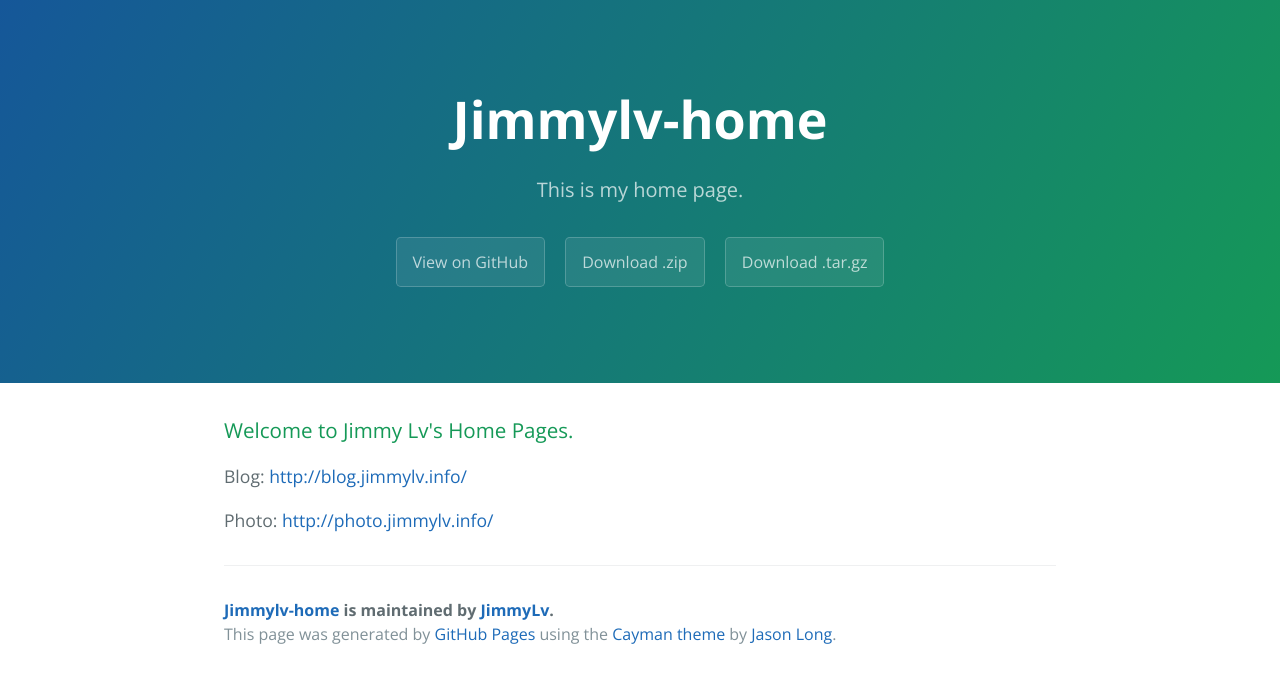
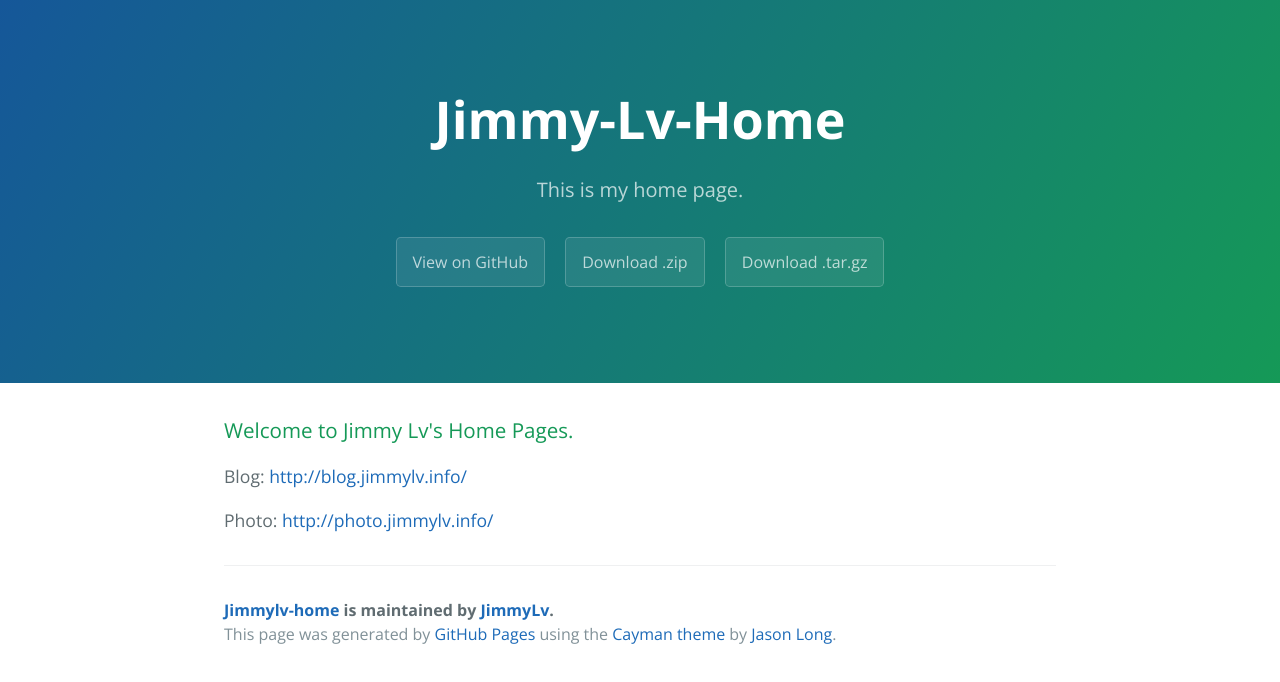
Before and after one commit to JimmyLv/JimmyLv-Home, a plain HTML site: page index.html in a window 1280 px wide. Drawn offline with nearby package versions, Linux system fonts and the light colour scheme.

Commit message:
Update index.html

```diff
--- a/index.html
+++ b/index.html
@@ -2,7 +2,7 @@
 <html lang="en-us">
   <head>
     <meta charset="UTF-8">
-    <title>Jimmylv-home by JimmyLv</title>
+    <title>Jimmy-Lv-Home by Jimmy Lv</title>
     <meta name="viewport" content="width=device-width, initial-scale=1">
     <link rel="stylesheet" type="text/css" href="stylesheets/normalize.css" media="screen">
     <link href='http://fonts.googleapis.com/css?family=Open+Sans:400,700' rel='stylesheet' type='text/css'>
@@ -11,11 +11,11 @@
   </head>
   <body>
     <section class="page-header">
-      <h1 class="project-name">Jimmylv-home</h1>
+      <h1 class="project-name">Jimmy-Lv-Home</h1>
       <h2 class="project-tagline">This is my home page.</h2>
-      <a href="https://github.com/JimmyLv/JimmyLv-Home" class="btn">View on GitHub</a>
-      <a href="https://github.com/JimmyLv/JimmyLv-Home/zipball/master" class="btn">Download .zip</a>
-      <a href="https://github.com/JimmyLv/JimmyLv-Home/tarball/master" class="btn">Download .tar.gz</a>
+      <a href="https://github.com/JimmyLv/Jimmy-Lv-Home" class="btn">View on GitHub</a>
+      <a href="https://github.com/JimmyLv/Jimmy-Lv-Home/zipball/master" class="btn">Download .zip</a>
+      <a href="https://github.com/JimmyLv/Jimmy-Lv-Home/tarball/master" class="btn">Download .tar.gz</a>
     </section>
 
     <section class="main-content">
```
